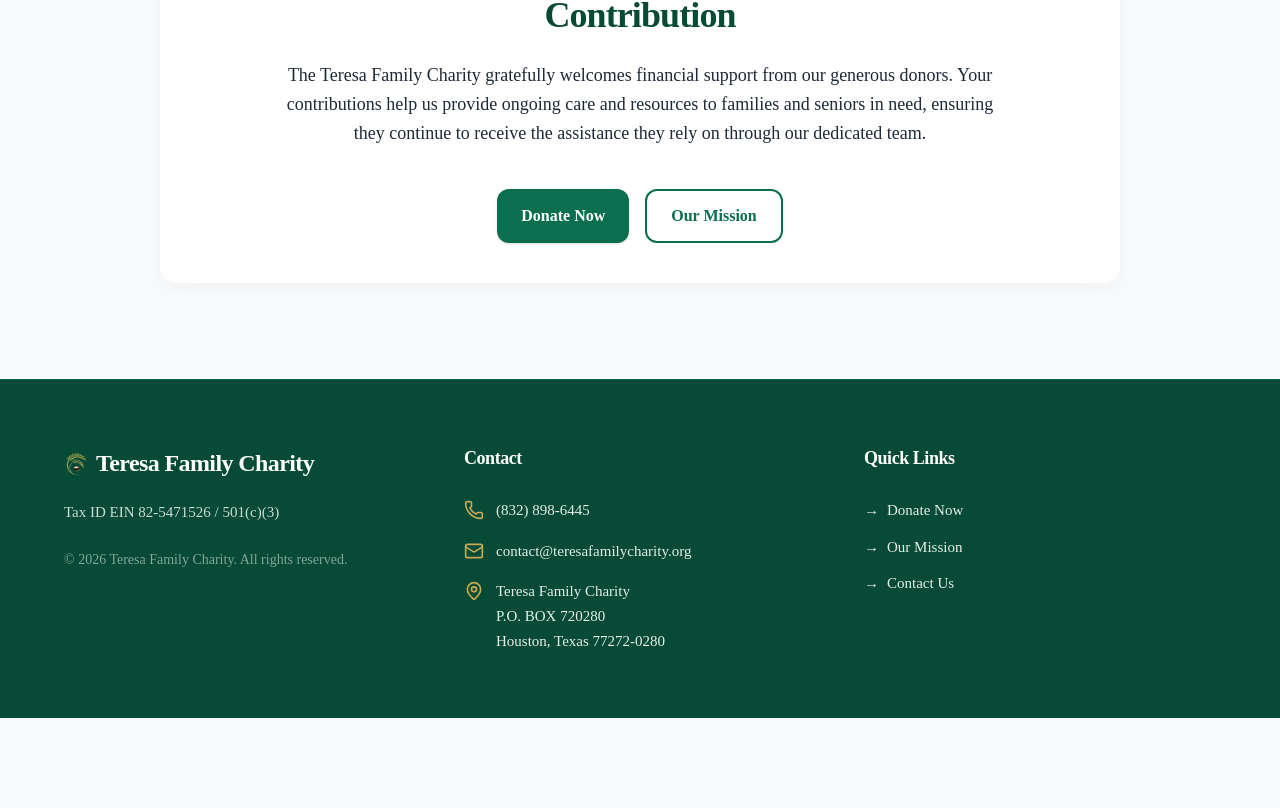
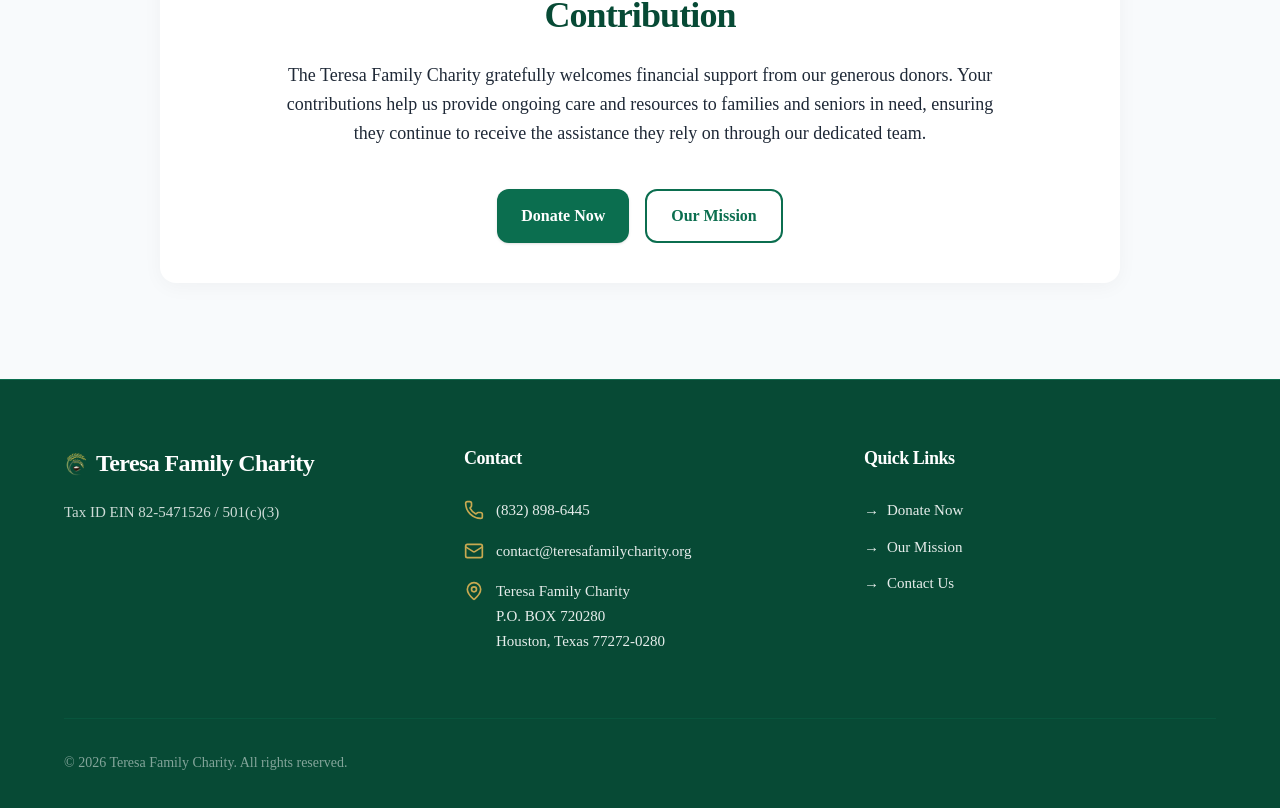
Before and after one commit to Arora-Lab/teresa, a Next.js app in the folder apps/web/: page /en in a window 1280 px wide. Shown: the part 1009-1817 px from the top of the page. Before the commit the page ends 1727 px from the top, so only its background shows below. Built offline with nearby package versions, Linux system fonts and the light colour scheme.

Commit message:
Move copyright to bottom bar to prevent wrapping

```diff
--- a/apps/web/src/components/Footer.tsx
+++ b/apps/web/src/components/Footer.tsx
@@ -18,7 +18,6 @@ export default function Footer() {
               {t('organizationName')}
             </h3>
             <p className="text-ivory/80 font-medium text-[15px]">{t('taxId')}</p>
-            <p className="text-ivory/50 mt-6 text-[14px]">&copy; {new Date().getFullYear()} {t('organizationName')}. All rights reserved.</p>
           </div>
 
           {/* Contact */}
@@ -71,6 +70,11 @@ export default function Footer() {
           </div>
 
         </div>
+
+        {/* Bottom Bar */}
+        <div className="mt-16 pt-8 border-t border-primary/30 text-center md:text-left text-ivory/50 text-[14px]">
+          <p>&copy; {new Date().getFullYear()} {t('organizationName')}. All rights reserved.</p>
+        </div>
       </div>
     </footer>
   );
```
